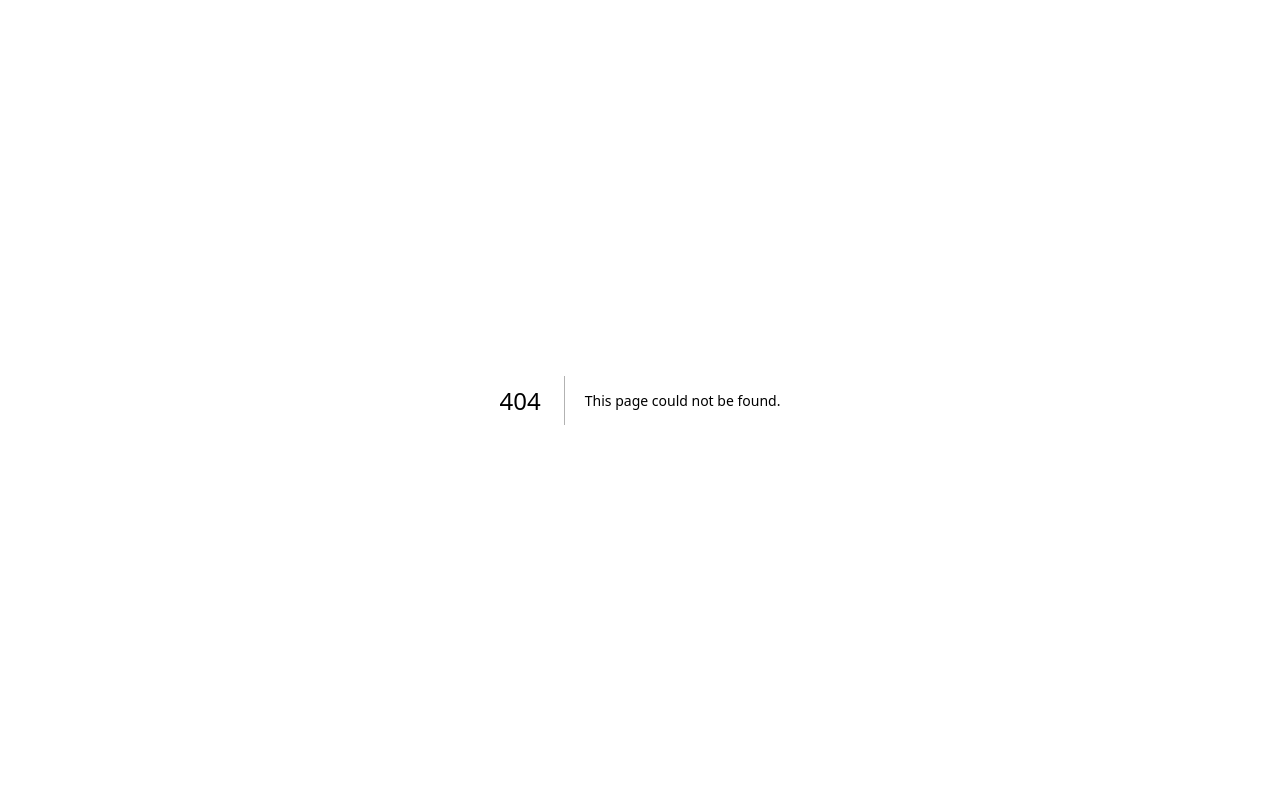
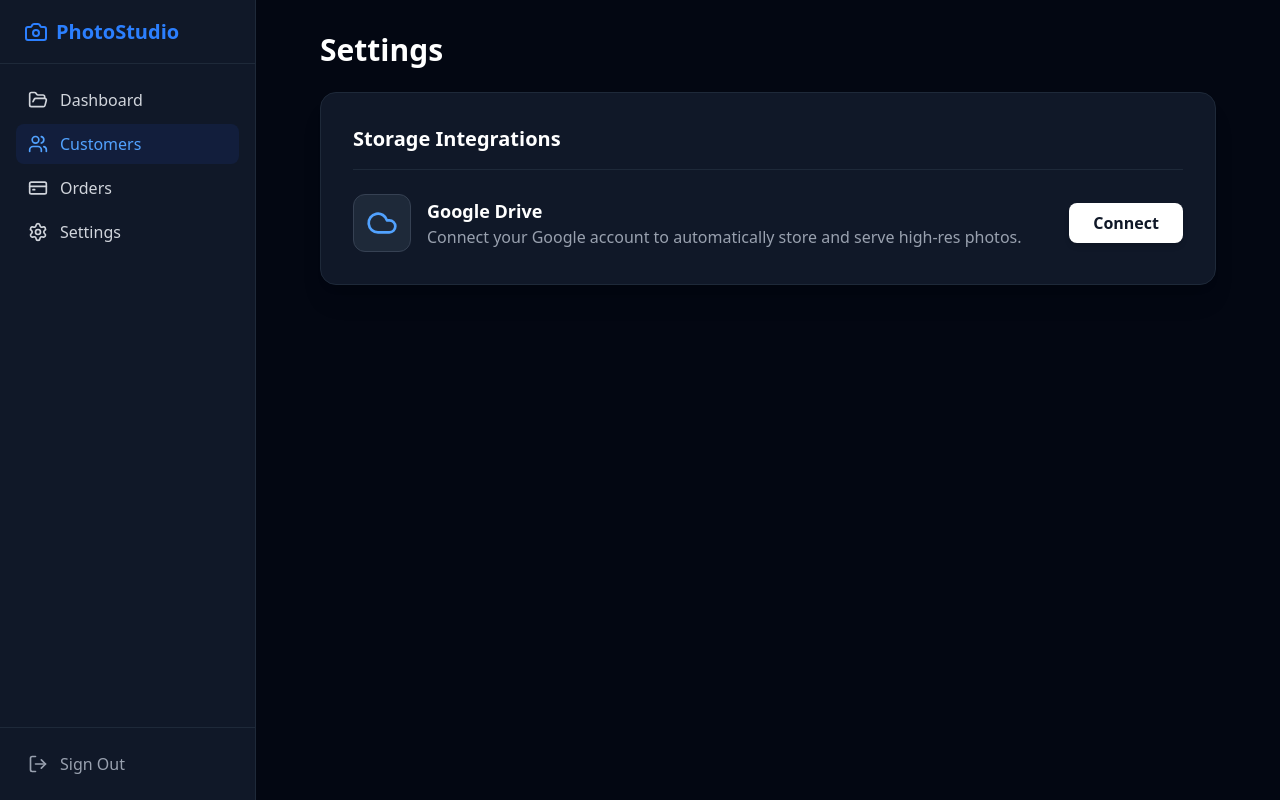
Before and after one commit to theromeo4u/PhotoStudio, a Next.js app: page /dashboard/settings in a window 1280 px wide. Before the commit this address had no page. Built offline with nearby package versions, Linux system fonts and the light colour scheme.

Commit message:
Add SettingsPage component for managing storage integrations

```diff
--- /dev/null
+++ b/src/app/dashboard/settings/page.tsx
@@ -0,0 +1,28 @@
+import { Cloud } from 'lucide-react';
+
+export default function SettingsPage() {
+  return (
+    <div className="max-w-4xl mx-auto">
+      <h1 className="text-3xl font-bold text-white mb-6">Settings</h1>
+
+      <div className="bg-gray-900 border border-gray-800 p-8 rounded-2xl shadow-xl mb-8">
+        <h2 className="text-xl font-bold text-white mb-4 border-b border-gray-800 pb-4">Storage Integrations</h2>
+
+        <div className="flex items-center justify-between mt-6">
+          <div className="flex items-center gap-4">
+            <div className="bg-gray-800 p-3 rounded-xl border border-gray-700">
+              <Cloud className="w-8 h-8 text-blue-400" />
+            </div>
+            <div>
+              <h3 className="text-white font-bold text-lg">Google Drive</h3>
+              <p className="text-gray-400">Connect your Google account to automatically store and serve high-res photos.</p>
+            </div>
+          </div>
+          <button className="bg-white text-gray-900 hover:bg-gray-200 px-6 py-2 rounded-lg font-bold transition shadow-md">
+            Connect
+          </button>
+        </div>
+      </div>
+    </div>
+  );
+}
```
